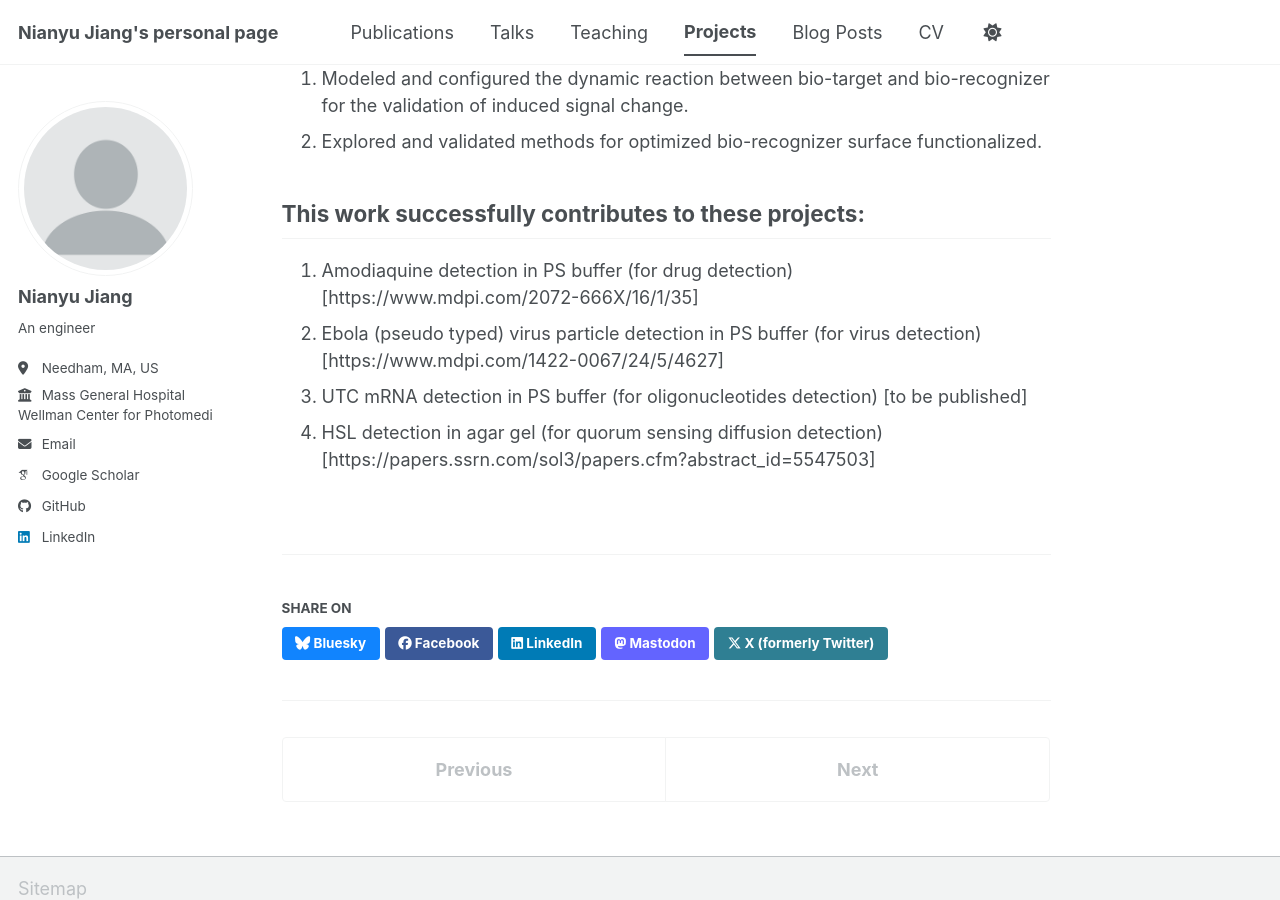
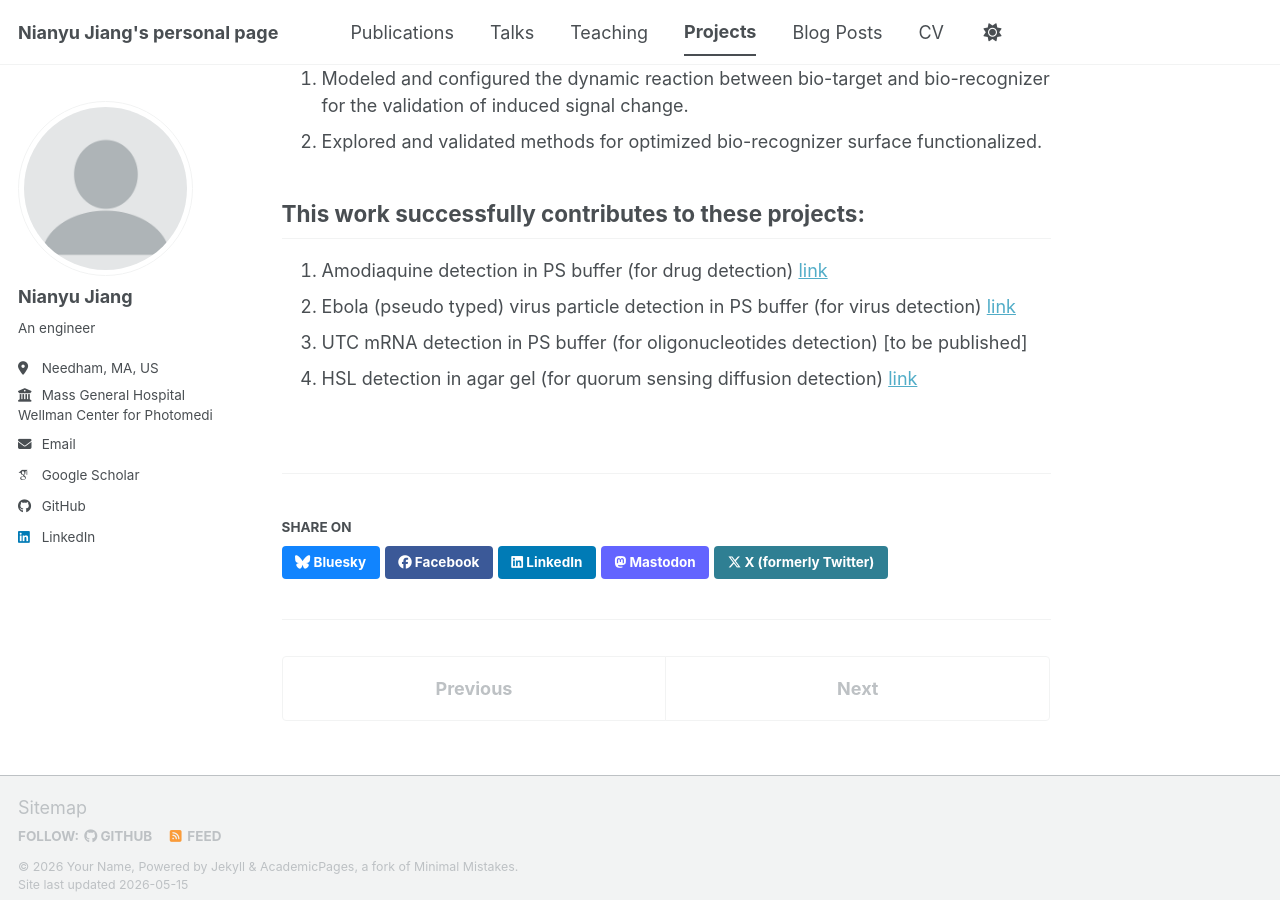
Before and after one commit to NianyuJiang/NianyuJiang.github.io, a Jekyll site: the page built from _portfolio/portfolio-1.md, in a window 1280 px wide and 900 px high, scrolled down 910 px. Built offline with Jekyll 4.4.1, drawn with Linux system fonts in a browser that asks for light colours; some web fonts are replaced; a script bundle is joined from its source files by our own code; library files that are not in the unit come from our copies.

Commit message:
Update portfolio-1.md

```diff
--- a/_portfolio/portfolio-1.md
+++ b/_portfolio/portfolio-1.md
@@ -24,7 +24,7 @@ At Biochemisty & Molecular Biology side:
 
 This work successfully contributes to these projects:
 ---
-1. Amodiaquine detection in PS buffer (for drug detection) [https://www.mdpi.com/2072-666X/16/1/35]
-2. Ebola (pseudo typed) virus particle detection in PS buffer (for virus detection) [https://www.mdpi.com/1422-0067/24/5/4627]
+1. Amodiaquine detection in PS buffer (for drug detection) [link](https://www.mdpi.com/2072-666X/16/1/35)
+2. Ebola (pseudo typed) virus particle detection in PS buffer (for virus detection) [link](https://www.mdpi.com/1422-0067/24/5/4627)
 3. UTC mRNA detection in PS buffer (for oligonucleotides detection) [to be published]
-4. HSL detection in agar gel (for quorum sensing diffusion detection) [https://papers.ssrn.com/sol3/papers.cfm?abstract_id=5547503]
+4. HSL detection in agar gel (for quorum sensing diffusion detection) [link](https://papers.ssrn.com/sol3/papers.cfm?abstract_id=5547503)
```
